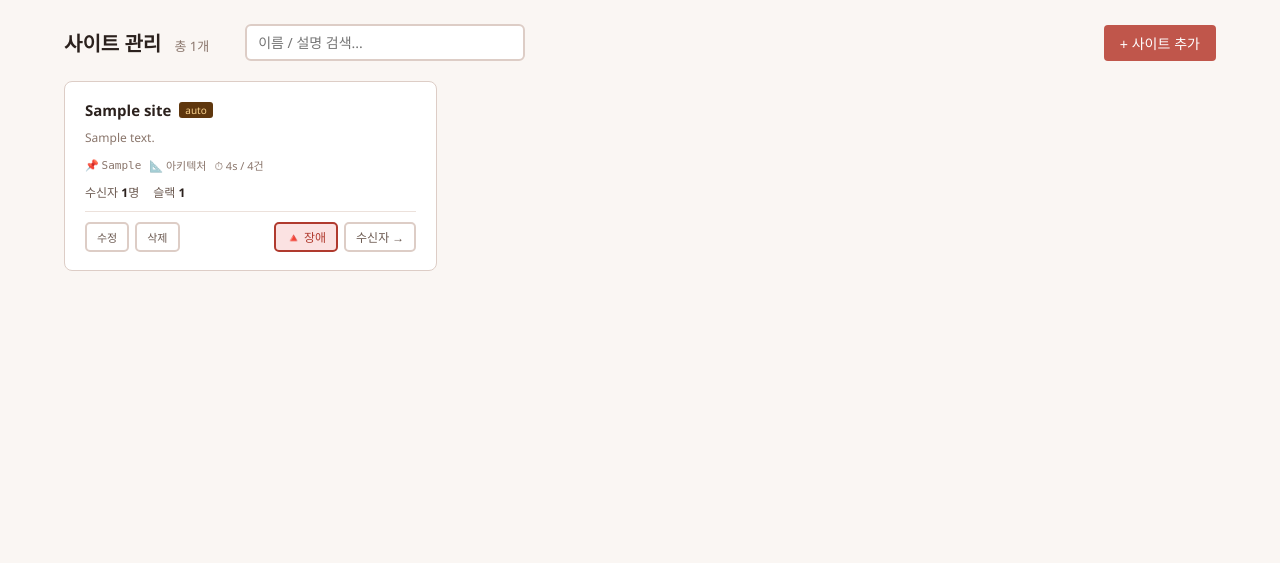
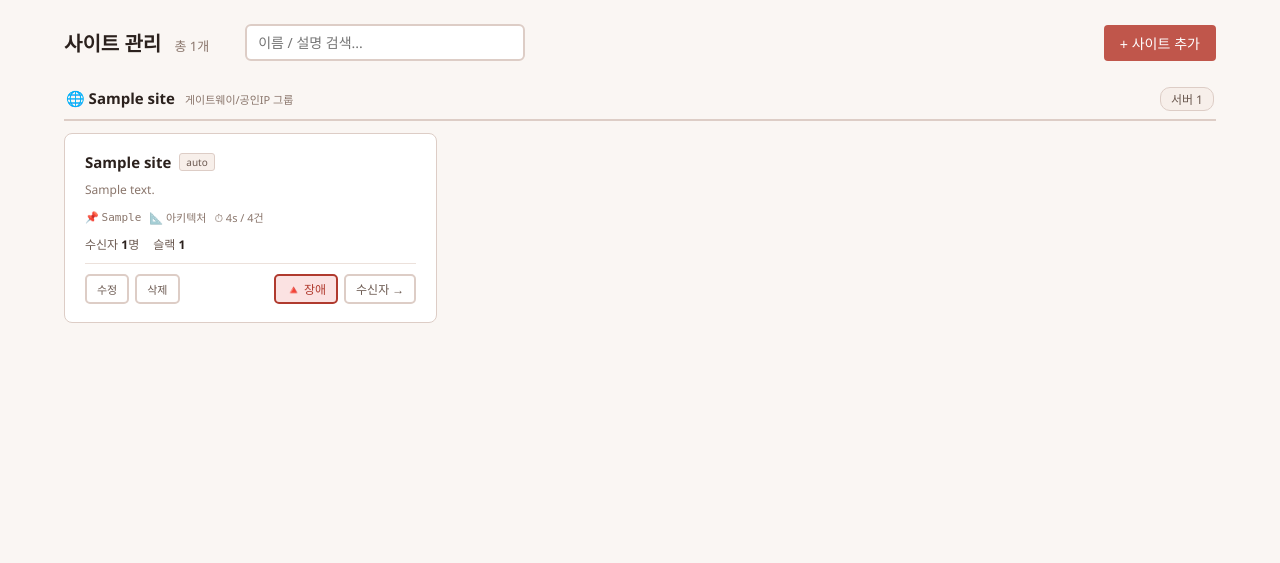
Before and after one commit to Soojong94/ai-incident-response, a FastAPI app: page /sites in a window 1280 px wide. Shown: the part 64-627 px from the top of the page. Run offline with FastAPI, Linux system fonts and the light colour scheme; the visitor is signed in with stand-in values (Sample User, id 1); tables that the repository leaves empty hold one stand-in row (values such as "Sample post"); data that the repository does not hold is empty.

Commit message:
Server grouping by gateway (public-IP unit): group label + grouped sites view
상위 그룹(=게이트웨이/공인IP 단위) 도입 — 서버는 개별 관리, 대시보드는 그룹으로 묶어 봄.
- 에이전트: gateway가 자기+중계(메트릭·로그)에 group 라벨 → 폐쇄망(was)은 무변경으로 자동 합류.
  config.alloy(직접)도 GROUP_NAME 라벨. 검증: alloy fmt 3종 OK.
- 앱: Site.group_name 컬럼+마이그레이션, victoriametrics_collector.list_active_host_groups(host,group),
  sync가 group_name 갱신, /sites가 그룹 섹션으로 렌더(검색 시 빈 그룹 숨김), wms 잔재 제거.
- 런북/가이드: GROUP_NAME 반영.

Co-Authored-By: Claude Opus 4.8 (1M context) <noreply@anthropic.com>

```diff
--- a/src/db/crud.py
+++ b/src/db/crud.py
@@ -75,13 +75,22 @@ def _match_or_create_site(db: Session, resource_name: str) -> Site | None:
     return site
 
 
-def sync_sites_from_hosts(db: Session, hosts: list[str]) -> int:
-    """활성 host 목록을 받아, 매칭되는 사이트가 없으면 생성(패턴 우선 → 없으면 1:1).
-    분석/알람 없이도 로그·메트릭이 들어온 서버를 사이트로 바로 올린다. 새로 만든 사이트 수 반환."""
+def sync_sites_from_hosts(db: Session, host_groups: list[tuple[str, str | None]]) -> int:
+    """[(host, group)] 을 받아, 매칭 사이트가 없으면 생성(패턴 우선 → 없으면 1:1)하고
+    group_name(상위 그룹=게이트웨이/공인IP 단위)을 갱신한다. 새로 만든 사이트 수 반환.
+
+    분석/알람 없이도 로그·메트릭이 들어온 서버를 사이트로 바로 올린다."""
     n_before = db.query(Site).count()
-    for h in hosts:
-        if h:
-            _match_or_create_site(db, h)
+    changed = False
+    for host, group in host_groups:
+        if not host:
+            continue
+        site = _match_or_create_site(db, host)
+        if site and group and site.group_name != group:
+            site.group_name = group
+            changed = True
+    if changed:
+        db.commit()
     return db.query(Site).count() - n_before
 
 
--- a/src/db/database.py
+++ b/src/db/database.py
@@ -56,6 +56,7 @@ def _migrate():
             site_cols = {row[1] for row in sites_info}
             for col, ddl in [
                 ("resource_pattern", "ALTER TABLE sites ADD COLUMN resource_pattern VARCHAR(200)"),
+                ("group_name", "ALTER TABLE sites ADD COLUMN group_name VARCHAR(100)"),
                 ("architecture", "ALTER TABLE sites ADD COLUMN architecture TEXT"),
                 ("auto_created", "ALTER TABLE sites ADD COLUMN auto_created BOOLEAN DEFAULT 0"),
                 ("rate_limit_window_seconds", "ALTER TABLE sites ADD COLUMN rate_limit_window_seconds INTEGER DEFAULT 300"),
--- a/src/db/models.py
+++ b/src/db/models.py
@@ -133,6 +133,7 @@ class Site(Base):
     name = Column(String(100), unique=True, index=True)
     description = Column(Text, nullable=True)
     resource_pattern = Column(String(200), nullable=True)  # 글로브: team1-*, web-prod-* (host 매칭)
+    group_name = Column(String(100), nullable=True, index=True)  # 상위 그룹(=게이트웨이/공인IP 단위). 메트릭 group 라벨로 자동
     architecture = Column(Text, nullable=True)              # 인프라 구조 (Markdown) — AI prompt에 주입
     # 분석 rate-limit: 윈도우 안 incident가 count 초과 시 후속은 분석/알림 skip
     rate_limit_window_seconds = Column(Integer, default=300)  # 5분
--- a/src/main.py
+++ b/src/main.py
@@ -717,17 +717,25 @@ def sites_page(request: Request, db: Session = Depends(get_db), user=Depends(req
     # 활성 서버(host)를 사이트로 자동 등록 — 분석/알람 없이 로그·메트릭만 들어와도 바로 보이게.
     # (패턴 사이트가 있으면 그쪽으로 매칭, 없으면 host 이름으로 1:1 생성)
     try:
-        from src.collector.victoriametrics_collector import list_active_hosts
+        from src.collector.victoriametrics_collector import list_active_host_groups
         from src.db.crud import sync_sites_from_hosts
-        hosts = list_active_hosts(minutes=10)
-        if hosts:
-            n = sync_sites_from_hosts(db, hosts)
+        host_groups = list_active_host_groups()
+        if host_groups:
+            n = sync_sites_from_hosts(db, host_groups)
             if n:
-                logging.getLogger(__name__).info("사이트 자동 동기화: %d개 신규 (활성 host %d)", n, len(hosts))
+                logging.getLogger(__name__).info("사이트 자동 동기화: %d개 신규 (활성 host %d)", n, len(host_groups))
     except Exception as e:
         logging.getLogger(__name__).warning("사이트 자동 동기화 실패: %s", e)
     sites = list_sites(db)
-    return templates.TemplateResponse(request, "sites.html", {"sites": sites, "current_user": user})
+    # 상위 그룹(=게이트웨이/공인IP 단위)으로 묶기 — group_name 없으면 '미분류'
+    buckets: dict = {}
+    for s in sites:
+        buckets.setdefault(s.group_name or "", []).append(s)
+    grouped = sorted(buckets.items(), key=lambda kv: (kv[0] == "", kv[0].lower()))
+    return templates.TemplateResponse(
+        request, "sites.html",
+        {"sites": sites, "grouped": grouped, "current_user": user},
+    )
 
 
 @app.get("/sites/{site_id}", response_class=HTMLResponse)
--- a/src/ui/templates/guide.html
+++ b/src/ui/templates/guide.html
@@ -77,6 +77,10 @@ prometheus.relabel "h" {
     target_label = "host"
     replacement  = "SERVER_NAME"          // ← 서버 이름
   }
+  rule {
+    target_label = "group"
+    replacement  = "GROUP_NAME"           // ← 대시보드 묶음(없으면 서버이름)
+  }
 }
 prometheus.remote_write "c" {
   endpoint {
@@ -96,7 +100,7 @@ loki.source.file "f" {
 }
 loki.process "h" {
   forward_to = [loki.write.c.receiver]
-  stage.static_labels { values = { host = "SERVER_NAME", job = "syslog" } }
+  stage.static_labels { values = { host = "SERVER_NAME", job = "syslog", group = "GROUP_NAME" } }
 }
 loki.write "c" {
   endpoint {
--- a/src/ui/templates/sites.html
+++ b/src/ui/templates/sites.html
@@ -48,6 +48,11 @@
     display:flex; gap:6px; padding-top:10px; border-top:1px solid var(--border-soft);
   }
   .site-tile .actions button { font-size: 11px; }
+  .site-group { margin-bottom: 22px; }
+  .group-header { display:flex; align-items:baseline; gap:10px; padding:6px 2px 8px; margin-bottom:12px; border-bottom:2px solid var(--border); }
+  .group-title { font-size:15px; font-weight:700; color:var(--text); }
+  .group-sub { font-size:11px; color:var(--text-subtle); }
+  .group-count { margin-left:auto; font-size:12px; color:var(--text-muted); background:var(--card-bg-alt); border:1px solid var(--border); border-radius:10px; padding:2px 10px; }
   .toolbar { display:flex; align-items:center; gap:12px; margin-bottom:20px; flex-wrap:wrap; }
   .search-input { width: 280px; }
 </style>
@@ -95,15 +100,28 @@
 </div>
 
 {% if sites %}
-<div class="sites-grid" id="sites-grid">
-  {% for site in sites %}
+<div id="sites-grouped">
+  {% for group_name, group_sites in grouped %}
+  <div class="site-group" data-group="{{ (group_name or '미분류') | lower }}">
+    <div class="group-header">
+      {% if group_name %}
+        <span class="group-title">🌐 {{ group_name }}</span>
+        <span class="group-sub">게이트웨이/공인IP 그룹</span>
+      {% else %}
+        <span class="group-title">미분류</span>
+        <span class="group-sub">그룹 라벨 없음 (단독·직접 서버)</span>
+      {% endif %}
+      <span class="group-count">서버 {{ group_sites | length }}</span>
+    </div>
+    <div class="sites-grid">
+      {% for site in group_sites %}
       <div class="site-tile {% if not site.enabled %}disabled{% endif %}"
            data-name="{{ site.name | lower }}"
            data-desc="{{ (site.description or '') | lower }}"
            onclick="goSite(event, {{ site.id }})">
         <h3>
           {{ site.name }}
-      {% if site.auto_created %}<span style="font-size:10px; padding:1px 6px; background:#5f370e; color:#fbd38d; border-radius:3px; font-weight:normal;">auto</span>{% endif %}
+          {% if site.auto_created %}<span style="font-size:10px; padding:1px 6px; background:var(--card-bg-alt); color:var(--text-muted); border:1px solid var(--border); border-radius:3px; font-weight:normal;">auto</span>{% endif %}
           {% if not site.enabled %}<span style="font-size:11px; color:var(--text-subtle); font-weight:normal;">비활성</span>{% endif %}
           {% if site.rate_limit_disabled %}<span style="font-size:10px; padding:1px 6px; background:#475569; color:#ffffff; border-radius:3px; font-weight:normal;">🚨 비상</span>{% endif %}
         </h3>
@@ -116,13 +134,15 @@
         <div class="meta">
           <span>수신자 <span class="count">{{ site.recipients | length }}</span>명</span>
           <span>슬랙 <span class="count">{{ site.recipients | selectattr('slack_webhook') | list | length }}</span></span>
-      {% if site.wms_scenario_id %}<span title="WMS scenario">WMS <span class="count">{{ site.wms_scenario_id }}</span></span>{% endif %}
         </div>
         <div class="actions">
           <button class="icon-btn" onclick='event.stopPropagation(); editSite({{ {"id": site.id, "name": site.name, "description": site.description or "", "enabled": site.enabled} | tojson }})'>수정</button>
           <button class="icon-btn danger" onclick="event.stopPropagation(); deleteSite({{ site.id }})">삭제</button>
           <a href="/?site_id={{ site.id }}" class="icon-btn" style="margin-left:auto; background:rgba(229, 62, 62, 0.15); color:var(--danger); border-color:var(--danger);" onclick="event.stopPropagation()" title="이 사이트의 장애 목록">🔺 장애</a>
           <a href="/sites/{{ site.id }}" class="icon-btn" onclick="event.stopPropagation()">수신자 →</a>
+        </div>
+      </div>
+      {% endfor %}
     </div>
   </div>
   {% endfor %}
@@ -149,6 +169,11 @@ function filterSites() {
     const match = !q || t.dataset.name.includes(q) || t.dataset.desc.includes(q);
     t.style.display = match ? '' : 'none';
     if (match) visible++;
+  });
+  // 검색 시 보이는 타일이 하나도 없는 그룹은 헤더까지 숨김
+  document.querySelectorAll('.site-group').forEach(g => {
+    const anyVisible = g.querySelector('.site-tile:not([style*="display: none"])');
+    g.style.display = anyVisible ? '' : 'none';
   });
   const empty = document.getElementById('empty-search');
   if (empty) empty.style.display = (tiles.length > 0 && visible === 0) ? 'block' : 'none';
```
Also changed, not shown: docs/install-runbook.md (+18 -2 lines), src/collector/victoriametrics_collector.py (+18 -10 lines), 2 other files. Lines whose indentation alone changed are shown as unchanged.
